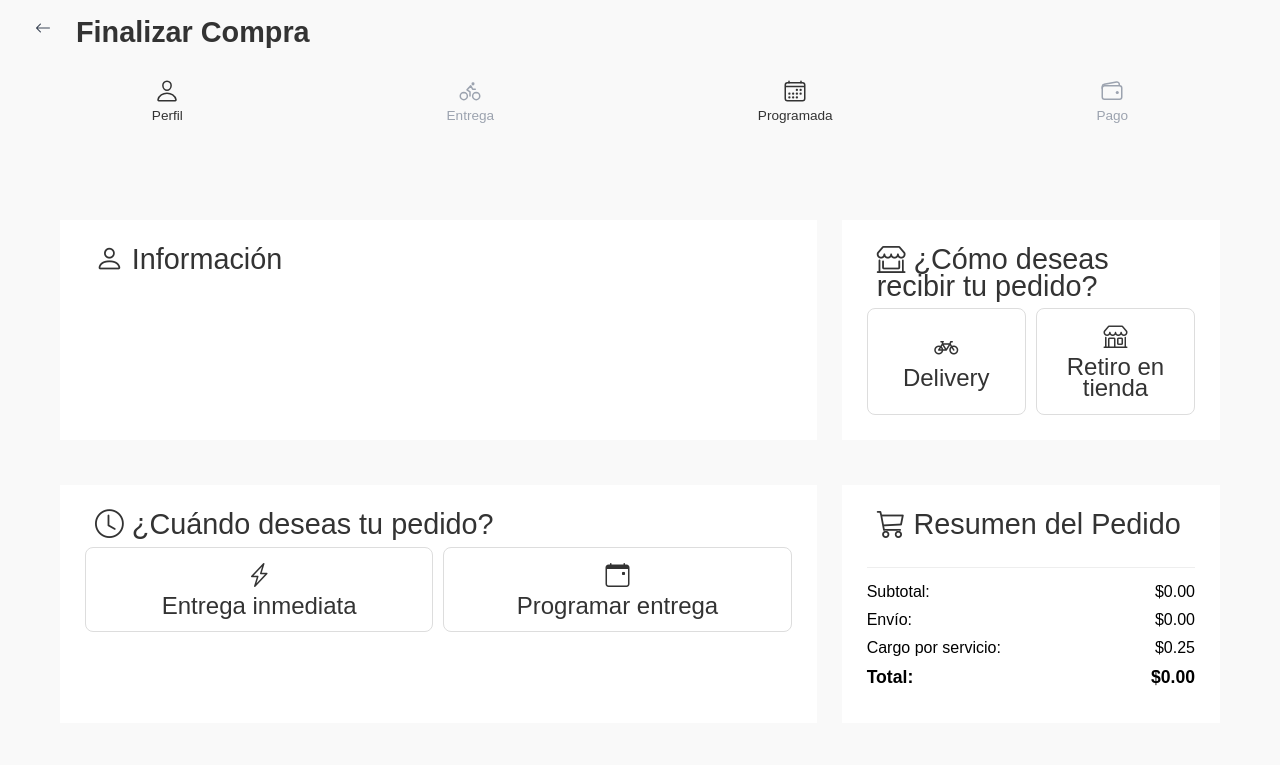
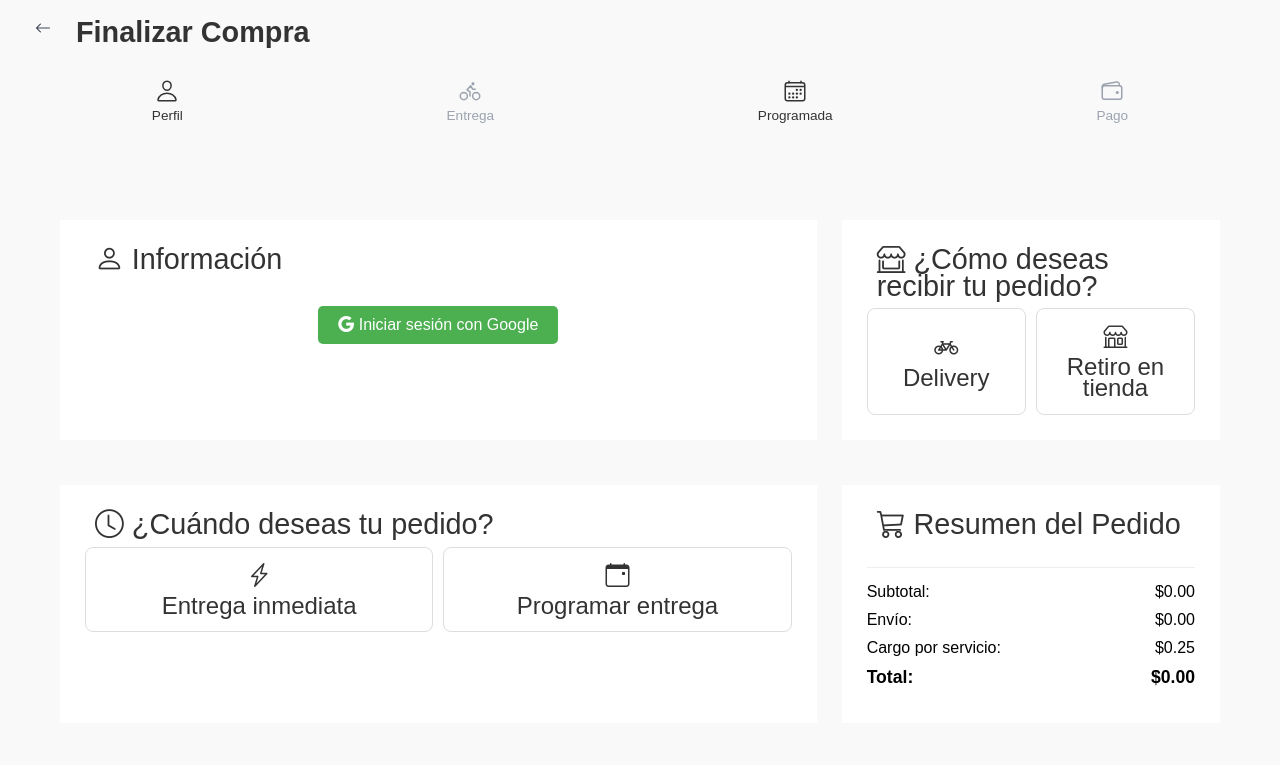
Before and after one commit to appchys/fuddi, a website built with Vite: page checkout.html in a window 1280 px wide. Shown: the top 765 px of the page. Built offline with nearby package versions, Linux system fonts and the light colour scheme; no server answers; a web font is replaced by a local one.

Commit message:
Mejoras en checkout

```diff
--- a/checkout.html
+++ b/checkout.html
@@ -42,11 +42,16 @@
         <main class="checkout-main">
             <!-- Información del Cliente (mover arriba del resumen del pedido) -->
             <section class="checkout-section user-info">
-                <h2><i class="bi bi-person"></i> Información</h2>
-                <div id="user-info-container">
-                    <!-- Aquí se cargará dinámicamente la información del usuario -->
-                </div>
-            </section>
+    <h2><i class="bi bi-person"></i> Información</h2>
+    <div id="user-info-container">
+        <!-- Aquí se cargará dinámicamente la información del usuario -->
+    </div>
+    <div class="google-login-section">
+        <button id="google-login-btn" class="btn primary">
+            <i class="bi bi-google"></i> Iniciar sesión con Google
+        </button>
+    </div>
+</section>
 
             <!-- Tipo de entrega -->
             <section class="checkout-section delivery-type">
@@ -175,6 +180,8 @@
                     <i class="bi bi-check-circle-fill"></i> Confirmar Pedido
                 </button>
             </section>
+
+
         </main>
     </div>
     <!-- Incluir Toastify JS -->
```
